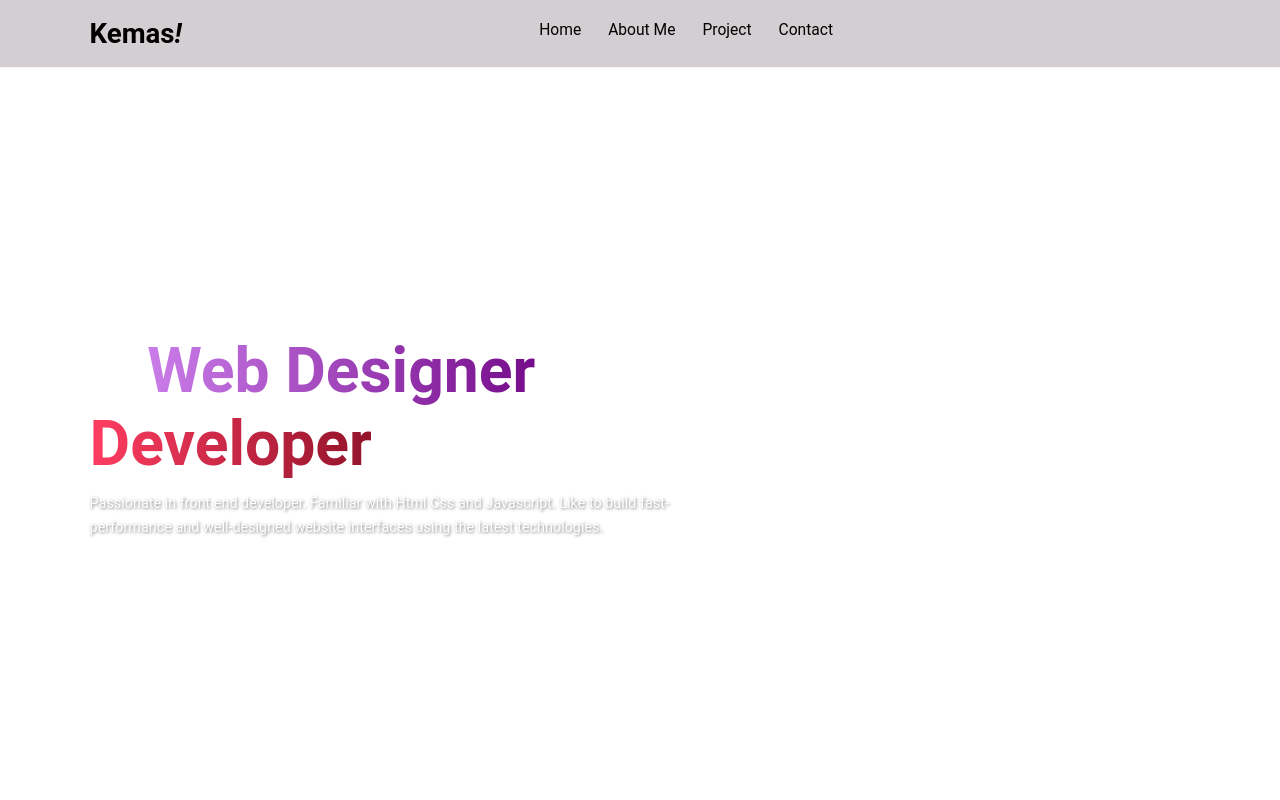
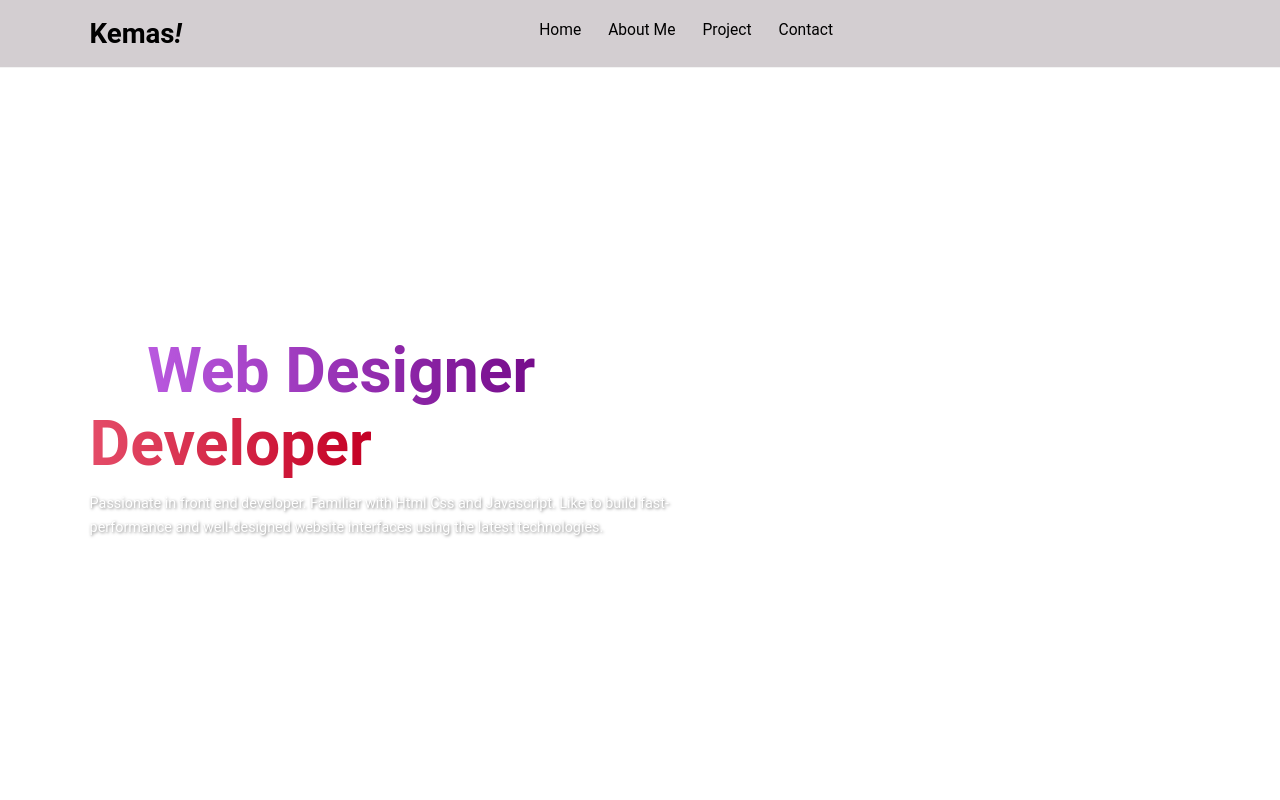
Before and after one commit to KemasMhd/portfolio, a plain HTML site: page index.html in a window 1280 px wide. Shown: the top 800 px of the page. Drawn offline with nearby package versions, Linux system fonts and the light colour scheme.

Commit message:
mengubah warna gradient

```diff
--- a/css/style.css
+++ b/css/style.css
@@ -121,13 +121,13 @@ body {
 }
 
 .hero .content h1 span {
-  background: linear-gradient(to right, #ca7de9, #760c8b);
+  background: linear-gradient(to right, #b959df, #760c8b);
   -webkit-background-clip: text;
   -webkit-text-fill-color: transparent;
 }
 
 .hero .content h1 .gradient-text {
-  background: linear-gradient(to right, #ff3d61, #91132a);
+  background: linear-gradient(to right, #e44c68, #c40024);
   -webkit-background-clip: text;
   -webkit-text-fill-color: transparent;
 }
```
